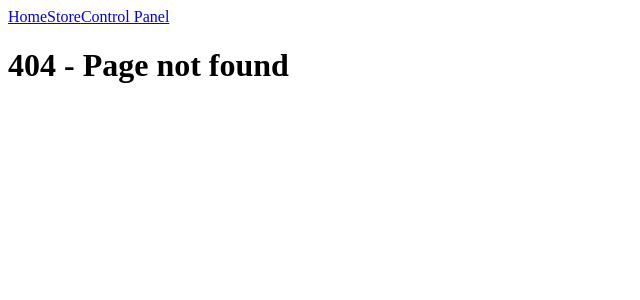
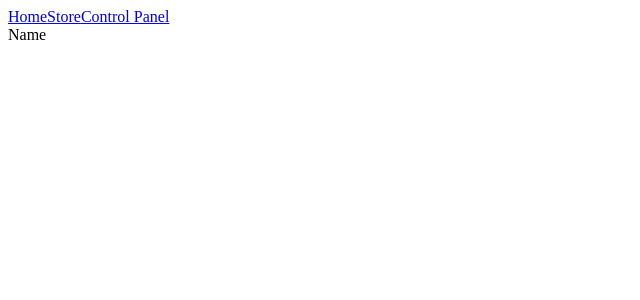
Before and after one commit to bofmar/game_store, a React (Vite) app in the folder client/: page /control-panel/genres/1 in a window 1280 px wide. Before the commit this address had no page. Shown: the top 300 px of the page, without its empty margins (0-640 px from the left). Built offline with nearby package versions, Linux system fonts and the light colour scheme; no server answers.

Commit message:
Handle updating genres

```diff
--- a/client/src/App.tsx
+++ b/client/src/App.tsx
@@ -10,6 +10,7 @@ import GenrePanel from "./components/GenresPanel"
 import PublisherPanel from "./components/PublisherPanel"
 import ConsolesPanel from "./components/ConsolesPanel"
 import GameEdit from "./components/GameEdit"
+import GenreDetail from "./components/GenreDetail"
 
 function App() {
 
@@ -24,6 +25,7 @@ function App() {
 			<Route path='/control-panel/games' element={<GamePanel/>} />
 			<Route path='/control-panel/games/:gameId' element={<GameEdit/>} />
 			<Route path='/control-panel/genres' element={<GenrePanel/>} />
+			<Route path='control-panel/genres/:genreId' element={<GenreDetail/>} />
 			<Route path='/control-panel/publishers' element={<PublisherPanel/>} />
 			<Route path='/control-panel/consoles' element={<ConsolesPanel/>} />
 			<Route path='*' element={<PageNotFound />} />
--- a/client/src/components/GenreCard.tsx
+++ b/client/src/components/GenreCard.tsx
@@ -1,3 +1,4 @@
+import { useNavigate } from "react-router-dom";
 import { IGenre } from "../types/types";
 
 interface IGenreCard {
@@ -5,10 +6,11 @@ interface IGenreCard {
 }
 
 export default function GenreCard({genre}: IGenreCard) {
+	const navigate = useNavigate();
 	return (
 		<>
 			<h1>{genre.name}</h1>
-			<button>Modify</button>
+			<button onClick={() => navigate(`${genre._id}`)}>Modify</button>
 			<button>Delete</button>
 		</>
 	);
--- /dev/null
+++ b/client/src/components/GenreDetail.tsx
@@ -0,0 +1,35 @@
+import { useParams } from "react-router-dom";
+import { SERVER_URI } from "../constats";
+import useFetch from "../hooks/useFetch";
+import { FormEvent, useEffect, useState } from "react";
+import { IGenre } from "../types/types";
+import { handlePost } from "../hooks/handlePost";
+
+export default function GenreDetail() {
+	const { genreId } = useParams();
+	const getUrl = `${SERVER_URI}catalog/genres/${genreId}`
+	const postUrl = `${SERVER_URI}catalog/genres/${genreId}/update`
+	const { data: genre } = useFetch<IGenre>(getUrl);
+	const [formData, setData] = useState({ name: ''});
+
+	useEffect(() => {
+		setData((prevData) => { return {...prevData, name: genre? genre.name : ''} });
+	},[genre]);
+
+	const handleSubmit = (event: FormEvent) => {
+		event.preventDefault();
+		// validate data TODO
+
+		const sendData: IGenre = {...formData, _id:''};
+
+		handlePost(postUrl, sendData);
+	}
+
+	return (
+			<form method="POST" action={postUrl} onSubmit={event => handleSubmit(event)}>
+				<label htmlFor="name">Name</label>
+				{genre && <input type="text" id="name" name="name" required value={formData.name} onChange={e => setData({...formData, name: e.target.value})}/> }
+				{genre && <button type="submit">Submit</button>}
+			</form>
+	);
+}
```
Also changed, not shown: 3 other files (tests, documents, lock files or other folders).
